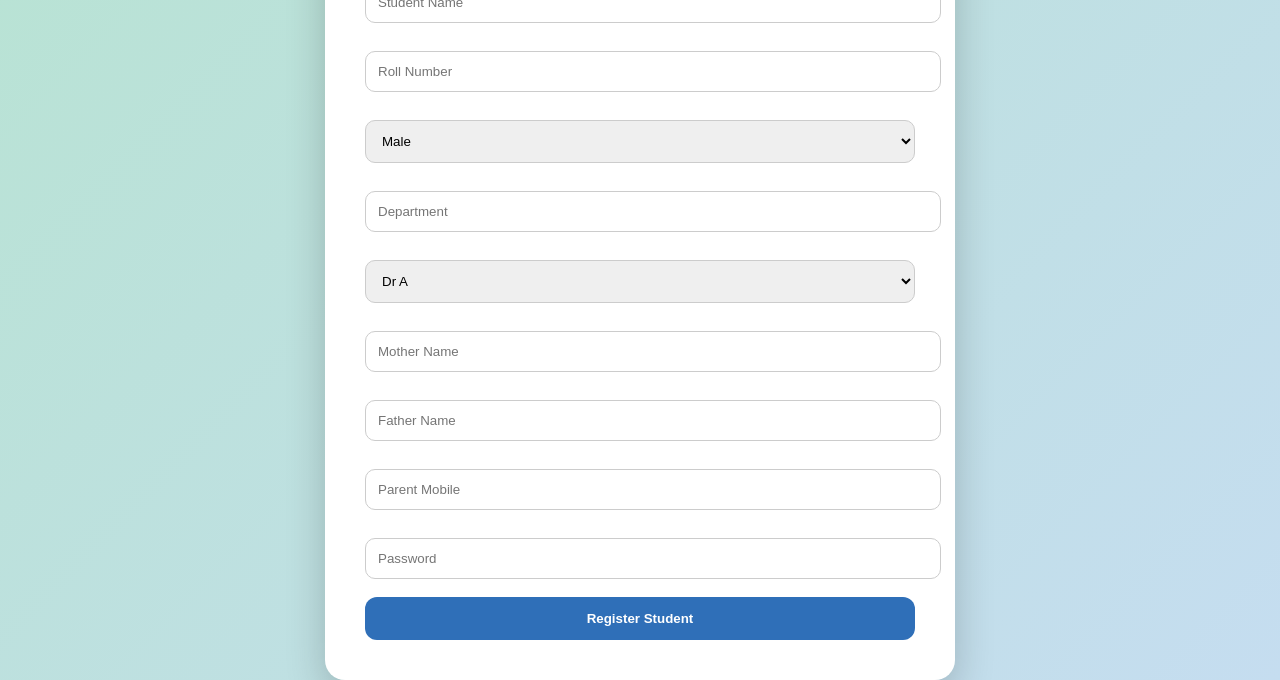
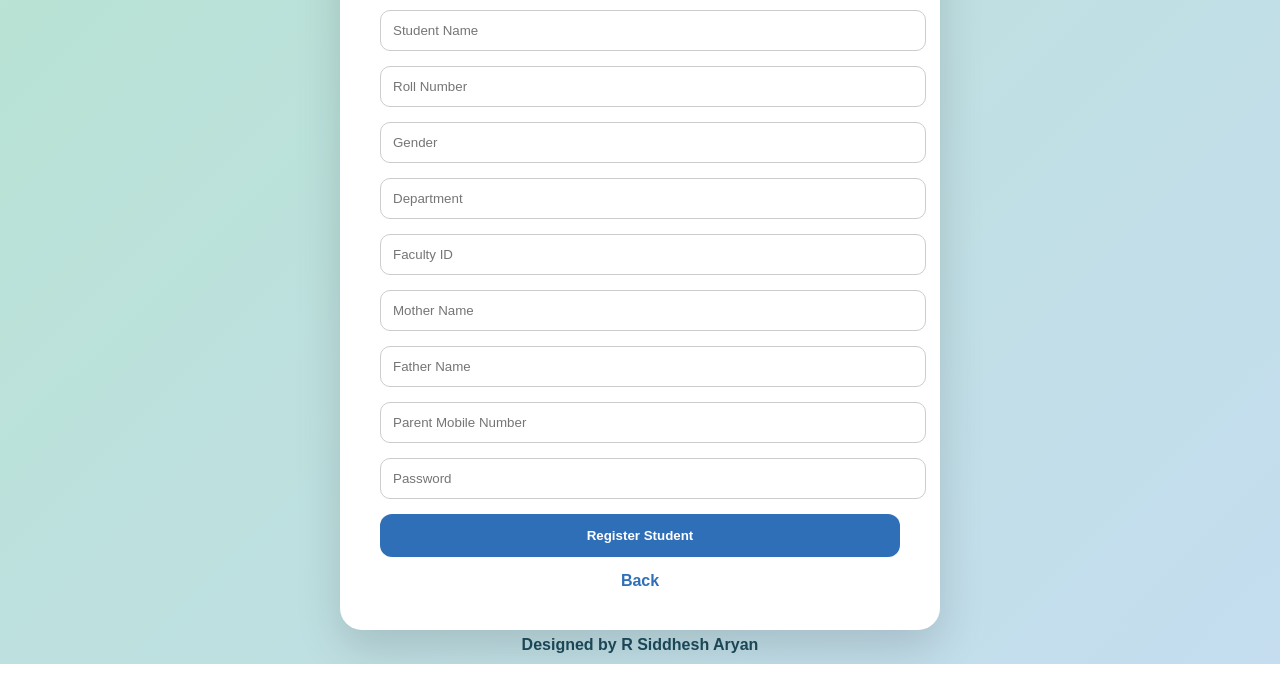
Before and after one commit to SiddheshAryan/safety-track, a website: page public/register-student.html in a window 1280 px wide. Shown: the part 136-816 px from the top of the page. Drawn offline with Linux system fonts and the light colour scheme.

Commit message:
Update register-student.html

```diff
--- a/public/register-student.html
+++ b/public/register-student.html
@@ -1,37 +1,40 @@
 <!DOCTYPE html>
-<html>
+<html lang="en">
 <head>
+<meta charset="UTF-8">
 <title>Student Registration</title>
+<meta name="viewport" content="width=device-width, initial-scale=1.0">
 
 <style>
 
 body{
-font-family:Arial;
+margin:0;
+font-family:Arial, Helvetica, sans-serif;
 background:linear-gradient(135deg,#b8e3d3,#c5ddf0);
 display:flex;
 justify-content:center;
 align-items:center;
-height:100vh;
+min-height:100vh;
 }
 
 .card{
 background:white;
 padding:40px;
-border-radius:20px;
-box-shadow:0 15px 40px rgba(0,0,0,0.2);
-width:550px;
+border-radius:22px;
+box-shadow:0 18px 45px rgba(0,0,0,0.15);
+width:520px;
 }
 
 h2{
 text-align:center;
 color:#055f6b;
+margin-bottom:25px;
 }
 
-input,select{
+input{
 width:100%;
 padding:12px;
-margin-top:10px;
-margin-bottom:18px;
+margin-bottom:15px;
 border-radius:10px;
 border:1px solid #ccc;
 }
@@ -39,20 +42,37 @@ border:1px solid #ccc;
 button{
 width:100%;
 padding:14px;
+border:none;
+border-radius:12px;
 background:#2f6fb8;
 color:white;
-border:none;
-border-radius:12px;
 font-weight:bold;
 cursor:pointer;
 }
 
 button:hover{
-background:#1d4f8f;
+background:#1e4e86;
+}
+
+.back{
+display:block;
+text-align:center;
+margin-top:15px;
+color:#2f6fb8;
+text-decoration:none;
+font-weight:bold;
+}
+
+.footer{
+position:fixed;
+bottom:10px;
+width:100%;
+text-align:center;
+font-weight:bold;
+color:#1a4655;
 }
 
 </style>
-
 </head>
 
 <body>
@@ -65,34 +85,31 @@ background:#1d4f8f;
 
 <input name="name" placeholder="Student Name" required>
 
-<input name="roll" placeholder="Roll Number" required>
+<input name="roll_number" placeholder="Roll Number" required>
 
-<select name="gender">
-<option>Male</option>
-<option>Female</option>
-</select>
+<input name="gender" placeholder="Gender">
 
 <input name="department" placeholder="Department">
 
-<select name="faculty_id">
-<option value="1">Dr A</option>
-<option value="2">Dr B</option>
-<option value="3">Dr C</option>
-</select>
+<input name="faculty_id" placeholder="Faculty ID" required>
 
-<input name="mother" placeholder="Mother Name">
+<input name="mother_name" placeholder="Mother Name">
 
-<input name="father" placeholder="Father Name">
+<input name="father_name" placeholder="Father Name">
 
-<input name="parent_mobile" placeholder="Parent Mobile">
+<input name="parent_mobile" placeholder="Parent Mobile Number">
 
-<input type="password" name="password" placeholder="Password">
+<input type="password" name="password" placeholder="Password" required>
 
 <button type="submit">Register Student</button>
 
 </form>
 
+<a class="back" href="/select-role.html?mode=register">Back</a>
+
 </div>
+
+<div class="footer">Designed by R Siddhesh Aryan</div>
 
 </body>
 </html>
```
